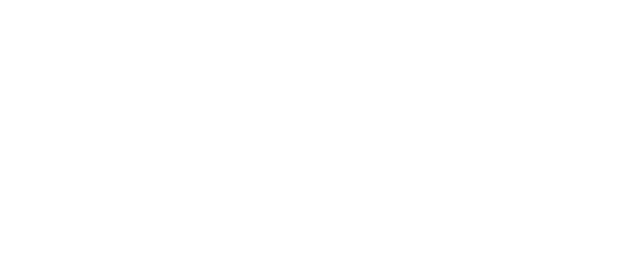
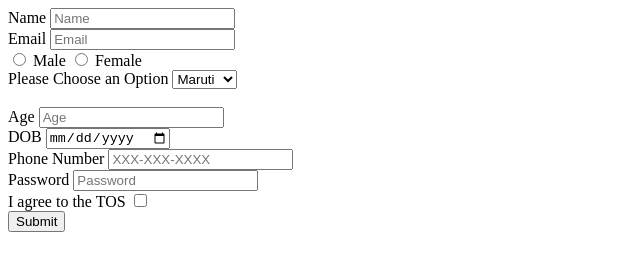
Before and after one commit to acciojob/signup-form-car-pratibhasingh8, a website: page main.html in a window 1280 px wide. Shown: the whole page, without its empty margins (0-640 px from the left). Drawn offline with Linux system fonts and the light colour scheme.

Commit message:
created a submission

```diff
--- a/main.html
+++ b/main.html
@@ -1,16 +1,49 @@
 <!DOCTYPE html>
 
 <html>
+<head>
+    <meta charset="UTF-8">
+    <meta name="viewport" content="width=device-width, initial-scale=1.0">
+    <title>Signup Form</title>
+</head>
+<body>
+    <form method="Post">
+    <!-- Name  -->
+    <lable>Name</lable>
+    <input id="name" type="text" required="yes" placeholder="Name"><br>
+    <!-- Email  -->
+     <lable>Email</lable>
+     <input id="email" type="Email" placeholder="Email" required="yes"><br>
+    <!-- Gender  -->
+    <input type="radio" id="male" name="gender" value="Male">
+    <label for="male">Male</label>
 
-<head>
-	<link rel="stylesheet" href="styles.css">
-</head>
-
-<body>
-	<!-- the entire body must be written by student -->
-    <script type="text/javascript" src="./script.js">
-</script>
+    <input type="radio" id="female" name="gender" value="Female">
+    <label for="female">Female</label><br>
+    <!-- Car  -->
+    <label>Please Choose an Option</label>
+     <select id="multiselect" type="select">
+            <option>Maruti</option>
+            <option>Hundai</option>
+            <option>Skoda</option>
+        </select><br><br>
+    <!-- Brands  -->
+    <!-- Age  -->
+     <label>Age</label>
+     <input type="number" required="yes" id="age" placeholder="Age"><br>
+    <!-- DOB -->
+     <label>DOB</label>
+     <input type="date" required="yes" id="dob" placeholder="DOB"><br>
+    <!-- Phone Number  -->
+    <label>Phone Number</label>
+    <input type="Tel" required="yes" id="Tel" placeholder="XXX-XXX-XXXX"><br>
+    <!-- Password  -->
+     <label>Password</label>
+     <input type="password" required="yes" id="password" placeholder="Password"><br>
+     <label>I agree to the TOS</label>
+     <input type="checkbox" required="yes" id="tos"><br>
+     <button type="Submit">Submit</button>
+     </form>
 
 </body>
-
 </html>
```
